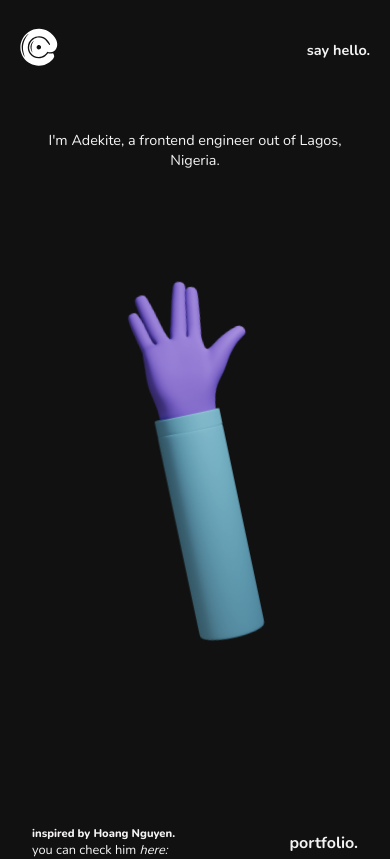
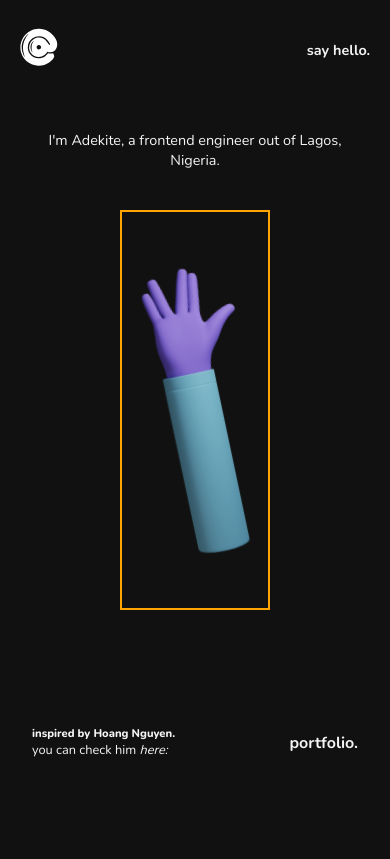
Before and after one commit to sambabib/portfoliov3, a React (Create React App) app: page / in a window 390 px wide. Built offline with nearby package versions, Linux system fonts and the light colour scheme; the HTML template or start-up script is replaced by a standard one.

Commit message:
bottomnav fix ...v2

```diff
--- a/src/components/About/About.scss
+++ b/src/components/About/About.scss
@@ -74,6 +74,11 @@
           width: 150px !important;
           height: 500px !important;
           object-fit: cover !important;
+
+          @media (max-width: 490px) {
+            border: 2px solid orange;
+            height: 400px !important;
+          }
         }
       }
     }
--- a/src/components/Bottombar/Bottombar.scss
+++ b/src/components/Bottombar/Bottombar.scss
@@ -1,5 +1,6 @@
 .bottombar {
   width: 100%;
+  padding: .5rem 0;
   margin-top: 8px;
 
   .bottombar__container {
```
